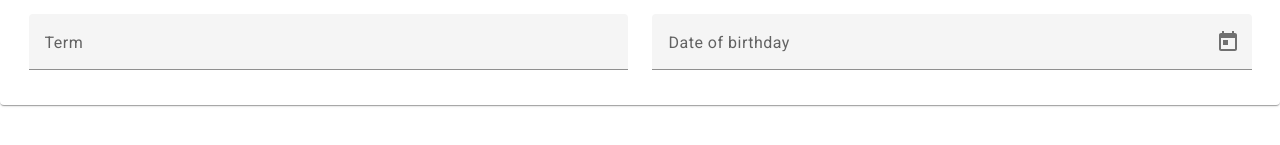
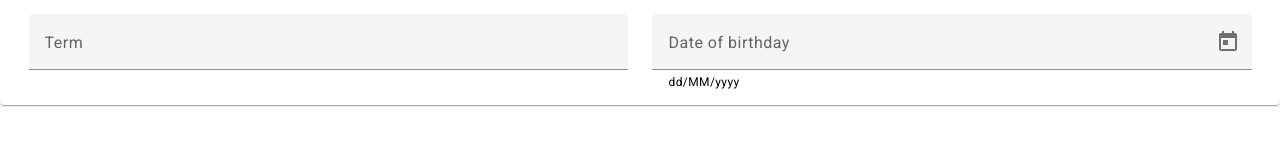
Before and after one commit to jcaido/angularmaterial, an Angular app: page /formdesign in a window 1280 px wide. Shown: the part 411-556 px from the top of the page. Built offline with nearby package versions, Linux system fonts and the light colour scheme.

Commit message:
update datepicker birthday

```diff
--- a/src/app/component/formdesign/formdesign.component.html
+++ b/src/app/component/formdesign/formdesign.component.html
@@ -40,6 +40,7 @@
         <mat-label>Date of birthday</mat-label>
         <input matInput [matDatepicker]="picker">
         <mat-datepicker-toggle matIconSuffix [for]="picker"></mat-datepicker-toggle>
+        <mat-hint>dd/MM/yyyy</mat-hint>
         <mat-datepicker #picker></mat-datepicker>
       </mat-form-field>
     </mat-card-content>
```
